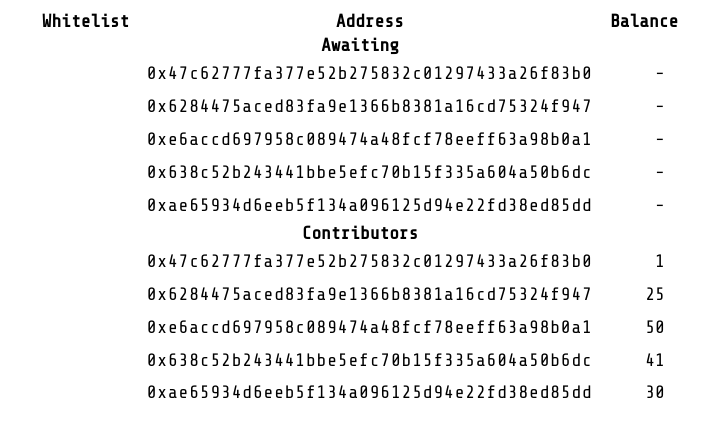
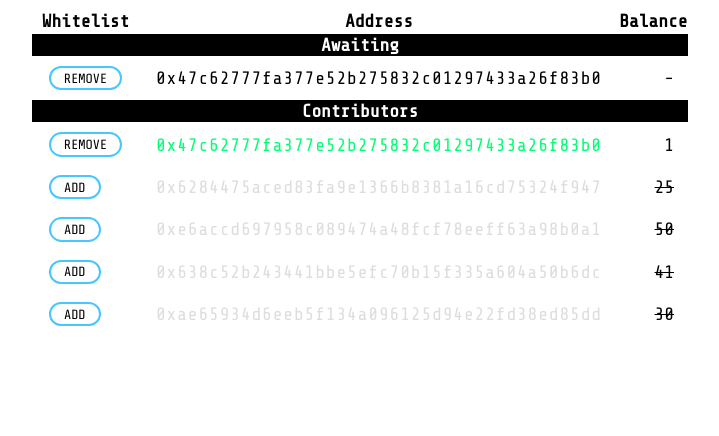
Before and after one commit to pomle/ng-hello, an Angular app: page / in a window 1280 px wide. Shown: the top 436 px of the page, without its empty margins (280-999 px from the left). Built offline with nearby package versions, Linux system fonts and the light colour scheme.

Commit message:
Basic Add/Remove.

```diff
--- a/src/app/address-list/address-list.component.css
+++ b/src/app/address-list/address-list.component.css
@@ -1,3 +1,8 @@
+.section tr {
+    background: #000;
+    color: #fff;
+}
+
 .address {
     letter-spacing: 0.05em;
 }
@@ -5,3 +10,15 @@
 .balance {
     text-align: right;
 }
+
+.whitelisted .address {
+    color: #00ff74;
+}
+
+.blacklisted .address {
+    color: #ddd;
+}
+
+.blacklisted .balance {
+    text-decoration: line-through;
+}
--- a/src/app/address-list/address-list.component.html
+++ b/src/app/address-list/address-list.component.html
@@ -7,30 +7,45 @@
     </tr>
   </thead>
 
-
-  <thead className="section">
+  <thead class="section">
     <tr>
       <th colSpan="3">Awaiting</th>
     </tr>
   </thead>
 
   <tbody>
-    <tr *ngFor="let entry of entries">
-      <td className="toggle"></td>
-      <td class="address">{{entry.address}}</td>
+    <tr *ngFor="let address of whitelist.addresses">
+      <td class="toggle">
+        <button
+          (click)="whitelist.remove(address)">
+          Remove
+        </button>
+      </td>
+      <td class="address">{{address}}</td>
       <td class="balance">-</td>
     </tr>
   </tbody>
 
-  <thead className="section">
+  <thead class="section">
     <tr>
       <th colSpan="3">Contributors</th>
     </tr>
   </thead>
 
   <tbody>
-    <tr *ngFor="let entry of entries">
-      <td className="toggle"></td>
+    <tr *ngFor="let entry of entries"
+      [class.whitelisted]="whitelist.has(entry.address)"
+      [class.blacklisted]="whitelist.size && !whitelist.has(entry.address)">
+      <td className="toggle">
+        <button *ngIf="whitelist.has(entry.address)"
+          (click)="whitelist.remove(entry.address)">
+          Remove
+        </button>
+        <button *ngIf="!whitelist.has(entry.address)"
+          (click)="whitelist.add(entry.address)">
+          Add
+        </button>
+      </td>
       <td class="address">{{entry.address}}</td>
       <td class="balance">{{entry.balance | number}}</td>
     </tr>
--- a/src/app/address-list/address-list.component.ts
+++ b/src/app/address-list/address-list.component.ts
@@ -1,4 +1,5 @@
 import { Component, OnInit, Input } from '@angular/core';
+import { WhitelistService } from '../whitelist.service';
 import { Entry } from '../entry';
 
 @Component({
@@ -7,11 +8,12 @@ import { Entry } from '../entry';
   styleUrls: ['./address-list.component.css']
 })
 export class AddressListComponent implements OnInit {
-  @Input() entries: Array<Entry>;
+  @Input() entries: Entry[];
 
-  constructor() { }
+  constructor(private whitelist: WhitelistService) {
+  }
 
   ngOnInit() {
+    this.whitelist.add('0x47c62777fa377e52b275832c01297433a26f83b0');
   }
-
 }
--- a/src/app/app.module.ts
+++ b/src/app/app.module.ts
@@ -4,6 +4,8 @@ import { NgModule } from '@angular/core';
 
 import { AppComponent } from './app.component';
 import { AddressListComponent } from './address-list/address-list.component';
+
+import { WhitelistService } from './whitelist.service';
 
 
 @NgModule({
@@ -14,7 +16,7 @@ import { AddressListComponent } from './address-list/address-list.component';
   imports: [
     BrowserModule
   ],
-  providers: [],
+  providers: [WhitelistService],
   bootstrap: [AppComponent]
 })
 export class AppModule { }
--- /dev/null
+++ b/src/app/whitelist.service.ts
@@ -0,0 +1,22 @@
+import { Injectable } from '@angular/core';
+
+@Injectable()
+export class WhitelistService {
+  addresses: Set<String> = new Set();
+
+  add(address: String) {
+    this.addresses.add(address);
+  }
+
+  has(address: String) {
+    return this.addresses.has(address);
+  }
+
+  remove(address: String) {
+    this.addresses.delete(address);
+  }
+
+  get size() {
+    return this.addresses.size;
+  }
+}
```
Also changed, not shown: 1 other file (tests, documents, lock files or other folders).
